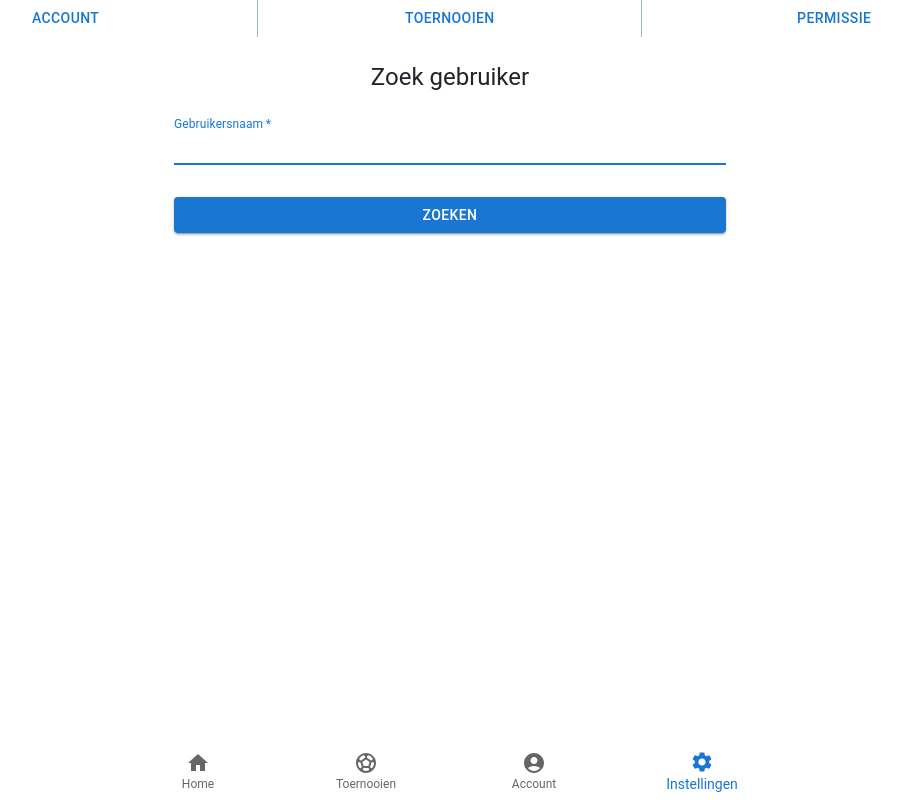
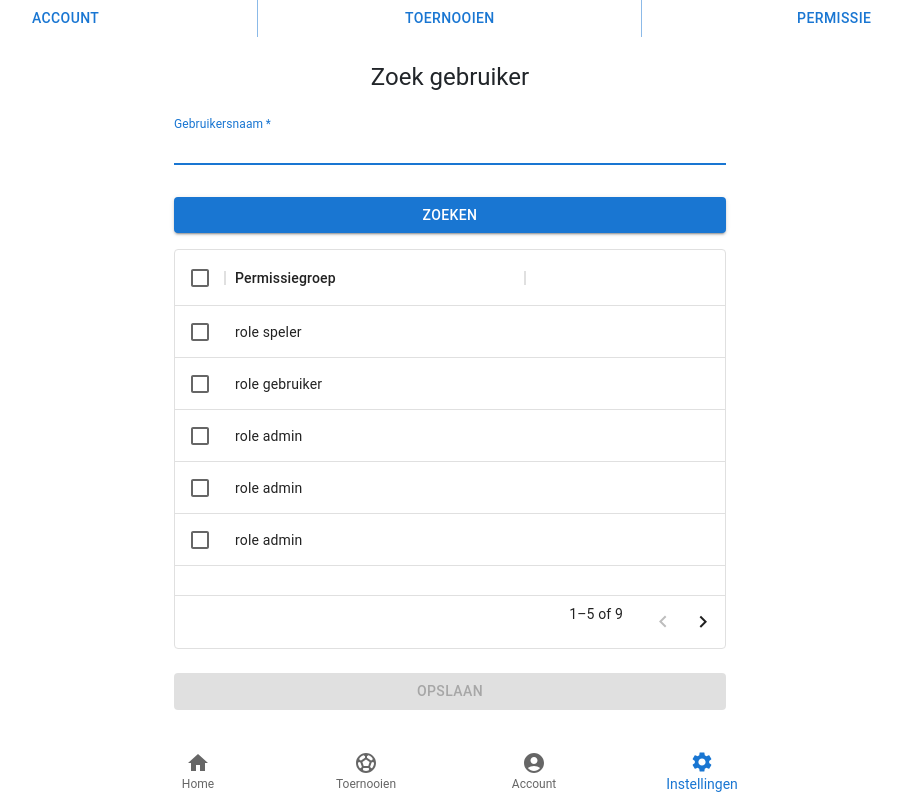
Before and after one commit to TimGrootscholten/Tournaments-Client, a React (Create React App) app: page /settings/permissie in a window 1280 px wide. Shown: the whole page, without its empty margins (190-1092 px from the left). Built offline with nearby package versions, Linux system fonts and the light colour scheme.

Commit message:
permissie settings

```diff
--- a/package.json
+++ b/package.json
@@ -7,6 +7,7 @@
     "@emotion/styled": "^11.6.0",
     "@mui/icons-material": "^5.4.2",
     "@mui/material": "^5.4.2",
+    "@mui/x-data-grid": "^5.5.1",
     "@testing-library/jest-dom": "^5.16.2",
     "@testing-library/react": "^12.1.3",
     "@testing-library/user-event": "^13.5.0",
@@ -16,6 +17,7 @@
     "@types/react-dom": "^17.0.11",
     "@types/react-router-dom": "^5.3.3",
     "bootstrap": "^5.1.3",
+    "nswag": "^13.15.7",
     "react": "^17.0.2",
     "react-bootstrap": "^2.1.2",
     "react-dom": "^17.0.2",
@@ -23,8 +25,7 @@
     "react-scripts": "5.0.0",
     "sass": "^1.49.8",
     "typescript": "^4.5.5",
-    "web-vitals": "^2.1.4",
-    "nswag": "^13.15.7"
+    "web-vitals": "^2.1.4"
   },
   "scripts": {
     "start": "react-scripts start",
--- a/src/App.tsx
+++ b/src/App.tsx
@@ -15,8 +15,6 @@ const App = () => {
     <Box
       className="app d-flex flex-column h-100"
       sx={{
-        display: "flex",
-        flexDirection: "column",
         minHeight: "100vh",
       }}
     >
--- a/src/Components/Pages/Settings/Permissie.tsx
+++ b/src/Components/Pages/Settings/Permissie.tsx
@@ -1,14 +1,39 @@
-import React from "react";
-import { Button, TextField, Grid, Box, Typography, Container } from "@mui/material";
+import React, { useState } from "react";
+import { Button, TextField, Box, Typography, Container } from "@mui/material";
+import { DataGrid, GridColDef } from "@mui/x-data-grid";
 
 const Permissie = () => {
+  const [canSave, setCanSave] = useState(false);
+
+  const columns: GridColDef[] = [{ field: "RoleName", headerName: "Permissiegroep", width: 300 }];
+  const rows = [
+    { id: 1, RoleName: "role speler" },
+    { id: 2, RoleName: "role gebruiker" },
+    { id: 3, RoleName: "role admin" },
+    { id: 4, RoleName: "role admin" },
+    { id: 5, RoleName: "role admin" },
+    { id: 6, RoleName: "role admin" },
+    { id: 7, RoleName: "role admin" },
+    { id: 8, RoleName: "role admin" },
+    { id: 9, RoleName: "role admin" },
+  ];
+
+  const handleSubmitGebruikerZoeken = (e: React.FormEvent<HTMLFormElement>) => {
+    e.preventDefault();
+    setCanSave(true);
+  };
+
+  const handleSubmitGebruikerPermissie = (e: React.FormEvent<HTMLFormElement>) => {
+    e.preventDefault();
+  };
+
   return (
     <Container maxWidth="sm">
       <Box className="pt-4">
         <Typography component="h3" variant="h5" className="text-center">
           Zoek gebruiker
         </Typography>
-        <Box component="form" noValidate sx={{ mt: 1 }}>
+        <Box component="form" onSubmit={handleSubmitGebruikerZoeken} noValidate sx={{ mt: 1 }}>
           <TextField
             margin="normal"
             required
@@ -25,6 +50,25 @@ const Permissie = () => {
             Zoeken
           </Button>
         </Box>
+        <Box component="form" onSubmit={handleSubmitGebruikerPermissie} style={{ height: 400 }}>
+          <DataGrid
+            rows={rows}
+            columns={columns}
+            pageSize={5}
+            rowsPerPageOptions={[5]}
+            checkboxSelection
+          />
+          <Button
+            type="submit"
+            fullWidth
+            variant="contained"
+            disabled={!canSave}
+            color="success"
+            sx={{ mt: 3, mb: 2 }}
+          >
+            opslaan
+          </Button>
+        </Box>
       </Box>
     </Container>
   );
```
Also changed, not shown: 1 other file (tests, documents, lock files or other folders).
